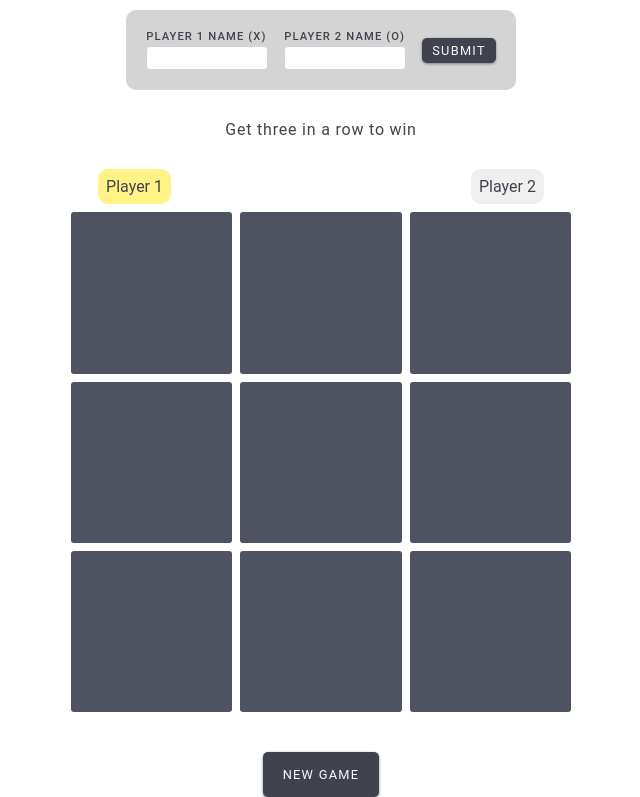
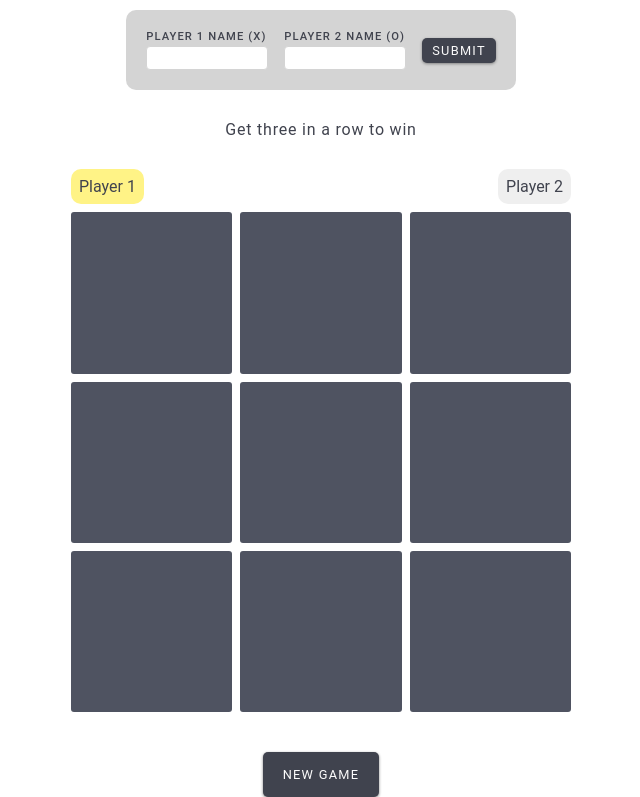
Before and after one commit to kristenmazza/tic-tac-toe, a website: page index.html in a window 1280 px wide. Shown: the part 111-908 px from the top of the page, without its empty margins (319-959 px from the left). Drawn offline with Linux system fonts and the light colour scheme.

Commit message:
Align player button positions to edge of board

```diff
--- a/style.css
+++ b/style.css
@@ -159,11 +159,11 @@ button[type="submit"]:hover, .new-game-btn:hover {
 .player {
     flex: 0 0 100px;
     display: flex;
-    justify-content: end;
+    justify-content: start;
 }
 
 #player-two {
-    margin-right: auto;
+    margin-left: auto;
 }
 
 @media (max-width: 600px) {
```
